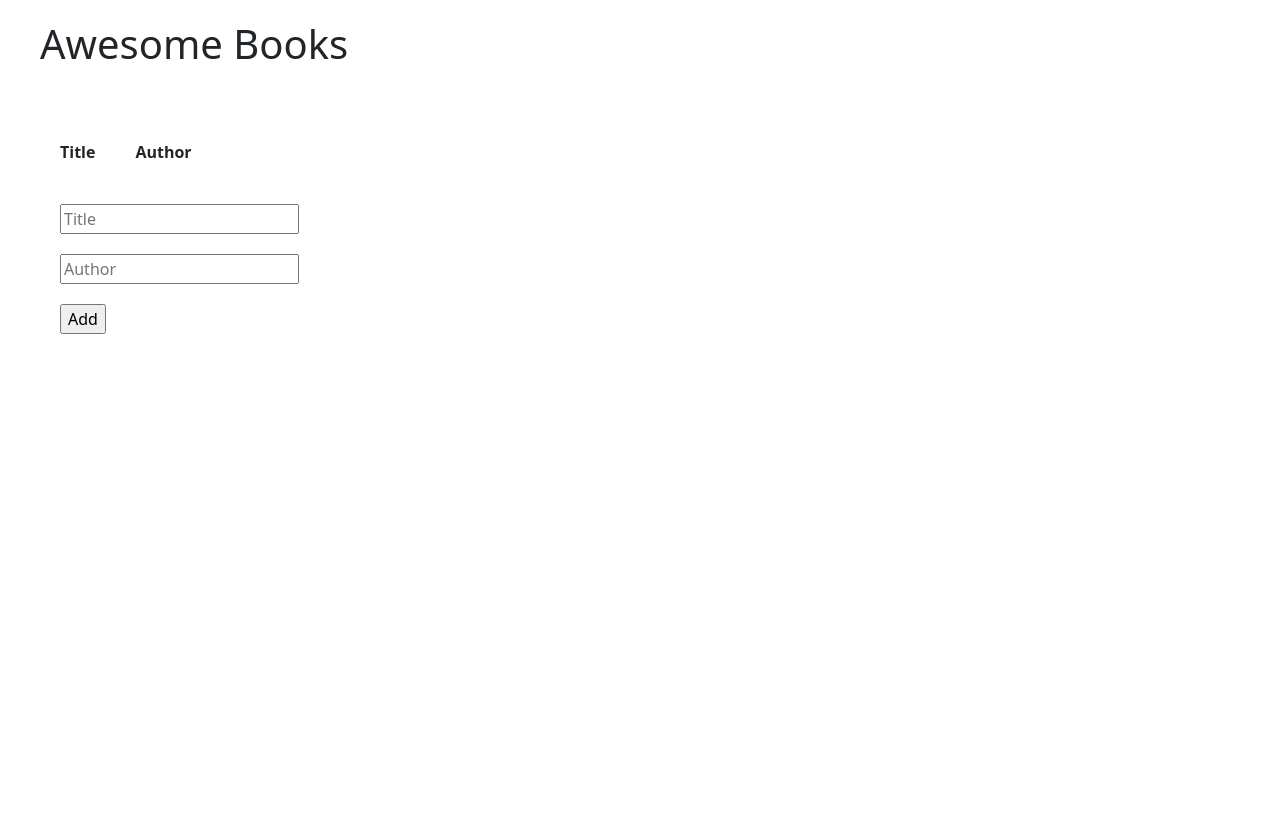
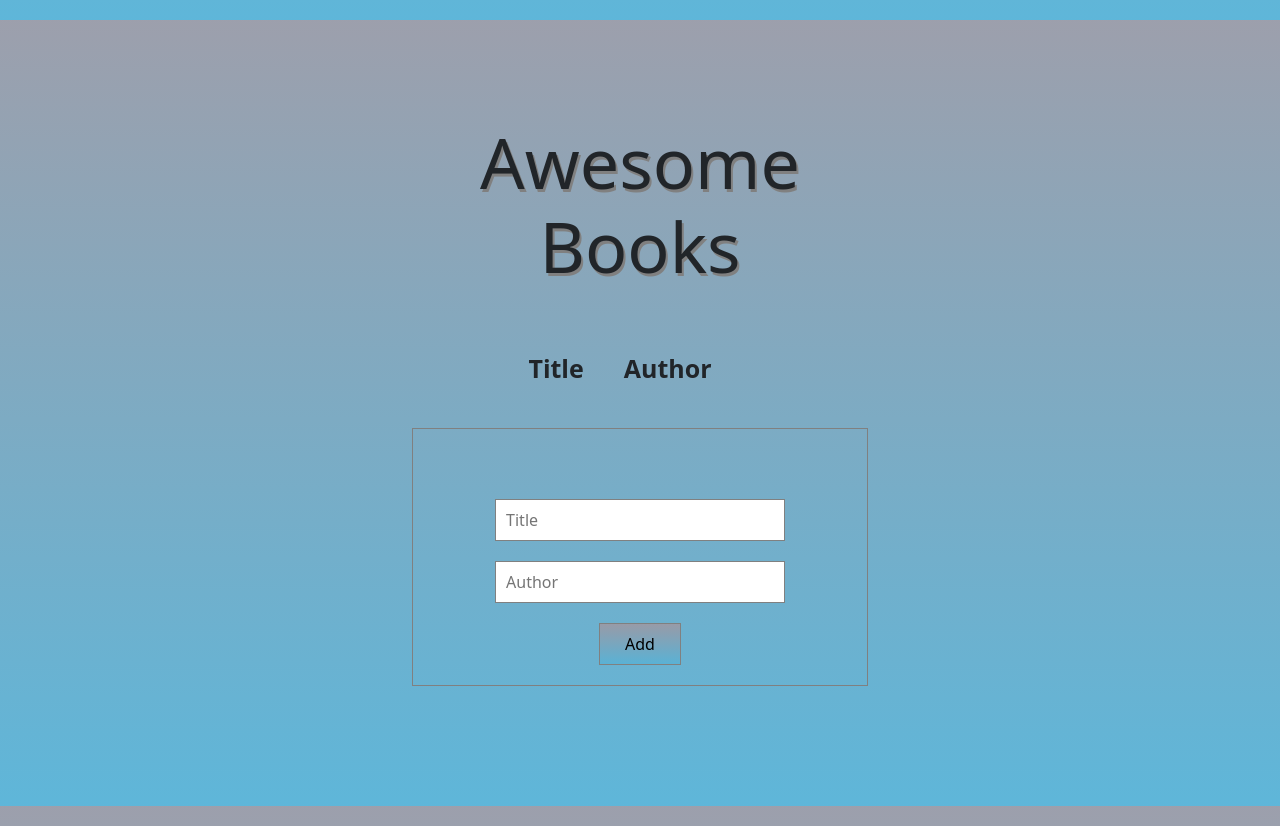
Before and after one commit to Habtamu210/Awesome-books, a website: page index.html in a window 1280 px wide. Before the commit the page ends 800 px from the top, so only its background shows below. Drawn offline with nearby package versions, Linux system fonts and the light colour scheme.

Commit message:
Style the page

```diff
--- a/index.html
+++ b/index.html
@@ -5,8 +5,8 @@
   <meta http-equiv="X-UA-Compatible" content="IE=edge">
   <meta name="viewport" content="width=device-width, initial-scale=1.0">
   <title>Awesome books</title>
+  <link href="https://cdn.jsdelivr.net/npm/bootstrap@5.2.3/dist/css/bootstrap.min.css" rel="stylesheet" integrity="sha384-rbsA2VBKQhggwzxH7pPCaAqO46MgnOM80zW1RWuH61DGLwZJEdK2Kadq2F9CUG65" crossorigin="anonymous">
   <link rel="stylesheet" href="style.css">
-  <link href="https://cdn.jsdelivr.net/npm/bootstrap@5.2.3/dist/css/bootstrap.min.css" rel="stylesheet" integrity="sha384-rbsA2VBKQhggwzxH7pPCaAqO46MgnOM80zW1RWuH61DGLwZJEdK2Kadq2F9CUG65" crossorigin="anonymous">
   <script src="java.js" defer></script>
 </head>
 <body>
--- a/style.css
+++ b/style.css
@@ -1,6 +1,36 @@
 *{
   margin:20px;
+  box-sizing: border-box;
+  padding: 0;
+}
+body {
+ padding: 100px 30%;
+ text-align: center;
+ background-image: linear-gradient(rgba(117, 121, 139, 0.712),rgba(30, 153, 202, 0.712));
+}
+h1 {
+  text-shadow: 2px 3px grey;
+  font-size: 70px;
+}
+form {
+  padding-top: 50px;
+  border: 1px solid gray;
+}
+.tables {
+  margin: 10px auto;
+  font-size: 25px;
 }
 th {
   padding: 20px;
 }
+.button-submit {
+  width: 20%;
+  background-image: linear-gradient(rgba(117, 121, 139, 0.712),rgba(30, 153, 202, 0.712));
+  border: 1px solid gray;
+  padding: 8px 10px;
+}
+.title-input, .author-input {
+  width: 70%;
+  padding: 8px 10px;
+  border: 1px solid gray;
+}
```
